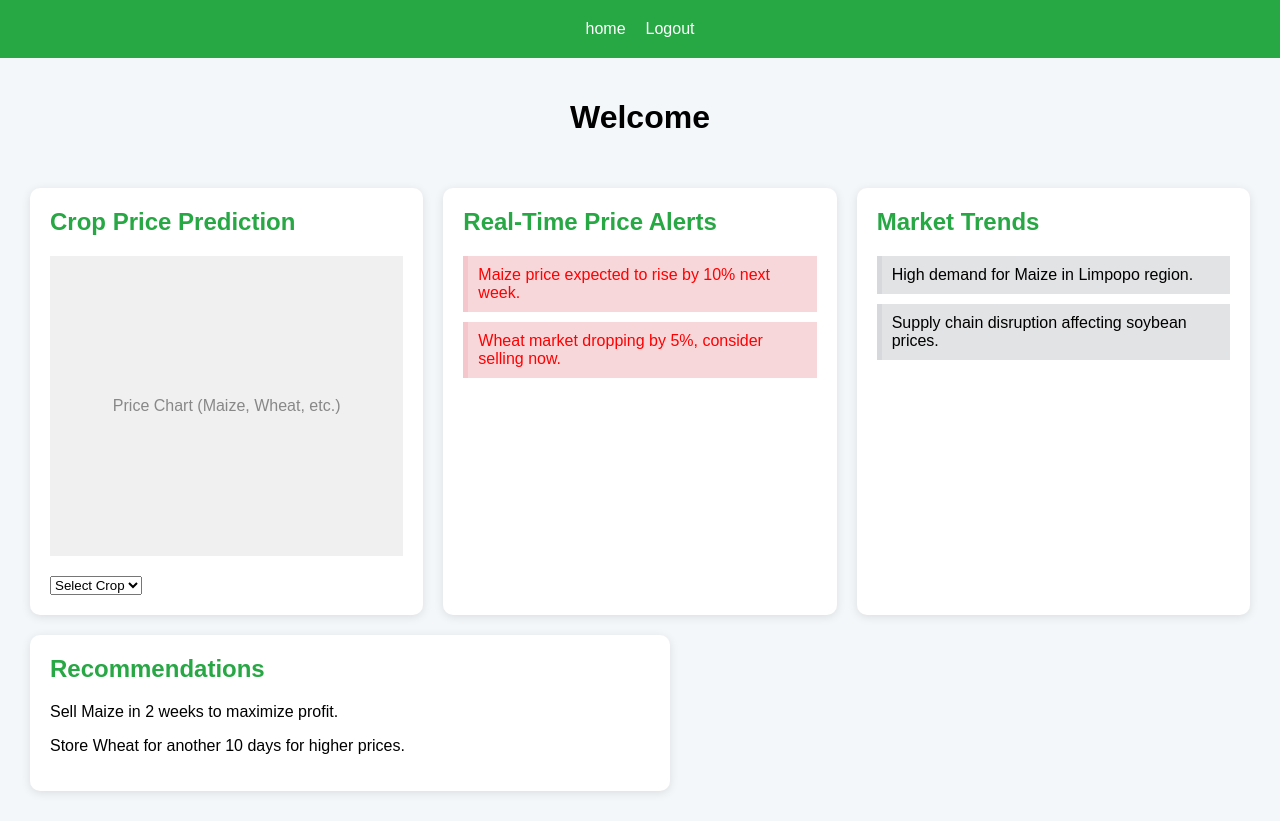
After one commit to MawelelaSS/Simple_Flask_App, a Flask app: page /UserDashboard in a window 1280 px wide. The commit adds this page. Run offline with Flask 3, Linux system fonts and the light colour scheme.

Commit message:
2nd commit

```diff
--- a/app.py
+++ b/app.py
@@ -6,13 +6,17 @@ app = Flask(__name__)
 def home():
     return render_template("index.html")
 
-@app.route("/login")
+@app.route("/login", methods = ['POST', 'GET'])
 def login():
     return render_template("login.html")
 
 @app.route("/logout")
 def logout():
     return redirect(url_for("home"))
+
+@app.route("/UserDashboard" , methods= ['POST' , 'GET'])
+def dashboard():
+    return render_template("UserDashboard.html")
 
 # when submit is clicked
 # GET    is not secured it shows the passowrd in the URL
@@ -26,5 +30,10 @@ def submit():
         user = request.args.get('username')
         return f"logged in successfully by get, hello {user}"
 
+
+@app.route("/signup")
+def signup():
+    return render_template("signup.html")
+
 if __name__ == "__main__":
     app.run(debug=True)
--- /dev/null
+++ b/templates/UserDashboard.html
@@ -0,0 +1,193 @@
+<!DOCTYPE html>
+<html lang="en">
+<head>
+    <meta charset="UTF-8">
+    <meta name="viewport" content="width=device-width, initial-scale=1.0">
+    <title>AI-Based Crop Market Dashboard</title>
+    <style>
+        body {
+            font-family: Arial, sans-serif;
+            margin: 0;
+            padding: 0;
+            background-color: #f4f7f9;
+        }
+
+        .header {
+            background-color: #28a745;
+            color: white;
+            padding: 20px;
+            text-align: center;
+        }
+
+        .header nav {
+            display: flex;
+            justify-content: center;
+        }
+
+        .header nav a {
+            margin: 0 10px;
+            color: white;
+            text-decoration: none;
+            display: inline-block;
+        }
+
+        .main {
+            padding: 20px;
+            display: flex;
+            flex-wrap: wrap;
+            justify-content: space-between;
+        }
+
+        .heading {
+            text-align: center;
+            width: 100%;
+            padding-bottom: 20px;
+        }
+
+        .section {
+            background-color: white;
+            padding: 20px;
+            margin: 10px;
+            border-radius: 10px;
+            box-shadow: 0 2px 10px rgba(0, 0, 0, 0.1);
+            flex: 1;
+            min-width: 300px;
+            max-width: 600px;
+        }
+
+        .section h2 {
+            margin-top: 0;
+            color: #28a745;
+        }
+
+        .forecast-chart {
+            height: 300px;
+            background-color: #f0f0f0;
+            display: flex;
+            justify-content: center;
+            align-items: center;
+            color: #888;
+            margin-bottom: 20px;
+        }
+
+        .alerts {
+            color: red;
+            list-style: none;
+            padding-left: 0;
+        }
+
+        .alerts li {
+            padding: 10px;
+            margin-bottom: 10px;
+            background-color: #f8d7da;
+            border-left: 5px solid #f5c6cb;
+        }
+
+        .market-trends {
+            list-style: none;
+            padding-left: 0;
+        }
+
+        .market-trends li {
+            padding: 10px;
+            margin-bottom: 10px;
+            background-color: #e2e3e5;
+            border-left: 5px solid #d6d8db;
+        }
+
+        .crop-option {
+            display: flex;
+            align-items: center;
+        }
+
+        .crop-option img {
+            width: 20px;
+            height: 20px;
+            margin-right: 8px;
+        }
+
+        @media (max-width: 768px) {
+            .main {
+                flex-direction: column;
+            }
+        }
+    </style>
+</head>
+<body>
+
+    <!-- Header -->
+    <div class="header">
+        <nav>
+            <a href="/home">home</a>
+            <a href="/home">Logout</a>
+        </nav>
+    </div>
+
+    <!-- Main Content Area -->
+    <div class="main">
+        <div class="heading">
+            <h1>Welcome</h1>
+        </div>
+
+        <!-- Price Prediction Chart -->
+        <div class="section">
+            <h2>Crop Price Prediction</h2>
+            <div class="forecast-chart">
+                <p>Price Chart (Maize, Wheat, etc.)</p>
+            </div>
+            <form id="cropForm" action="#" method="post">
+                <input type="hidden" name="selectedCrop" id="selectedCrop">
+                <select id="crops" onchange="navigateToPricePage()">
+                    <option>Select Crop</option>
+                    <option value="maize" class="crop-option">
+                        <img src="images/maize.png" alt="Maize"> Maize
+                    </option>
+                    <option value="wheat" class="crop-option">
+                        <img src="images/wheat.png" alt="Wheat"> Wheat
+                    </option>
+                    <option value="soybeans" class="crop-option">
+                        <img src="images/soybeans.png" alt="Soybeans"> Soybeans
+                    </option>
+                </select>
+            </form>
+        </div>
+
+        <!-- Real-Time Alerts -->
+        <div class="section">
+            <h2>Real-Time Price Alerts</h2>
+            <ul class="alerts">
+                <li>Maize price expected to rise by 10% next week.</li>
+                <li>Wheat market dropping by 5%, consider selling now.</li>
+            </ul>
+        </div>
+
+        <!-- Market Trends -->
+        <div class="section">
+            <h2>Market Trends</h2>
+            <ul class="market-trends">
+                <li>High demand for Maize in Limpopo region.</li>
+                <li>Supply chain disruption affecting soybean prices.</li>
+            </ul>
+        </div>
+
+        <!-- Recommendations -->
+        <div class="section">
+            <h2>Recommendations</h2>
+            <p>Sell Maize in 2 weeks to maximize profit.</p>
+            <p>Store Wheat for another 10 days for higher prices.</p>
+        </div>
+
+    </div>
+
+    <script>
+        function navigateToPricePage() {
+            let crop = document.getElementById("crops").value;
+            if (crop !== "Select Crop") {
+                document.getElementById("selectedCrop").value = crop;
+                // Example redirection to another page
+                alert("Redirecting to price prediction for " + crop);
+            }
+        }
+    </script>
+</body>
+</html>
--- a/templates/index.html
+++ b/templates/index.html
@@ -12,7 +12,7 @@
                 <h1>Smart Crops Solutions</h1>
                 <p>we help farmers maximize their profit by accurately predicting crop market prices. With our commitment to 'Growing smart, selling better.</p>
 
-                <a href="login.html"><button class="cta-button">Get Started</button></a>
+                <a href="/login"><button class="cta-button">Get Started</button></a>
             </section>
         </div>
 
--- a/templates/login.html
+++ b/templates/login.html
@@ -4,11 +4,11 @@
 {%block content %}
     <div class="login-container">
         <h2>Login to Your Account</h2>
-        <form action="/submit" method="POST"> <!-- Assuming '/home' is the page after login -->
+        <form action="/UserDashboard" method="POST"> <!-- Assuming '/home' is the page after login -->
             <input type="text" name="username" placeholder="Username" required> <br><br>
             <input type="password" name="password" placeholder="Password" required><br><br>
             <button class="login-button" type="submit">Login</button>
         </form>
-        <a href="signup.html" class="signup-link">Don't have an account? <b style="color: Blue">Sign up</b></a>
+        <a href="/signup" class="signup-link">Don't have an account? <b style="color: Blue">Sign up</b></a>
     </div>
 {%endblock%}
```
Also changed, not shown: setting up flask.txt (added, +15 -0 lines), static/style.css (+143 -3 lines), templates/signup.html (added, +80 -0 lines).
